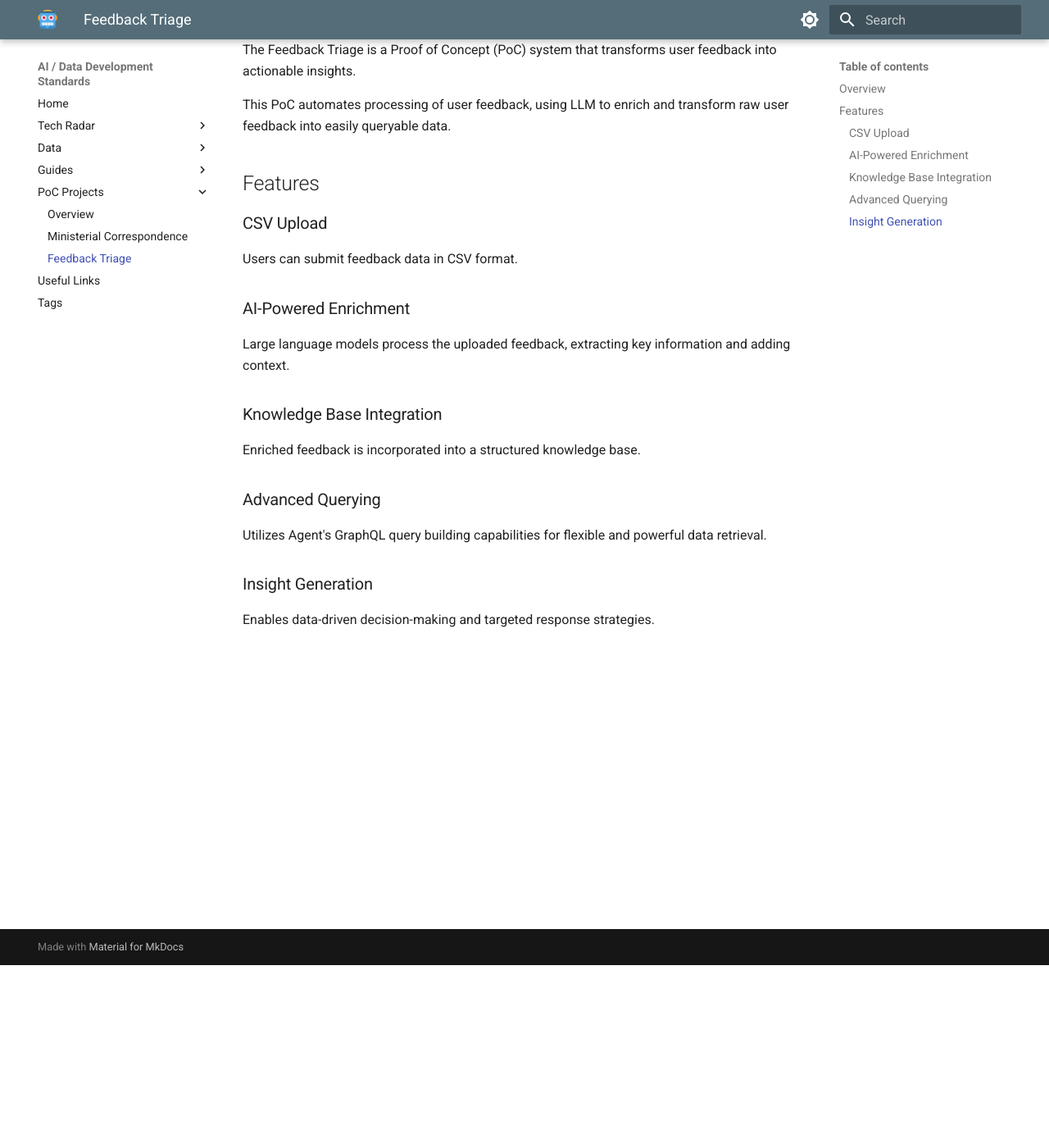
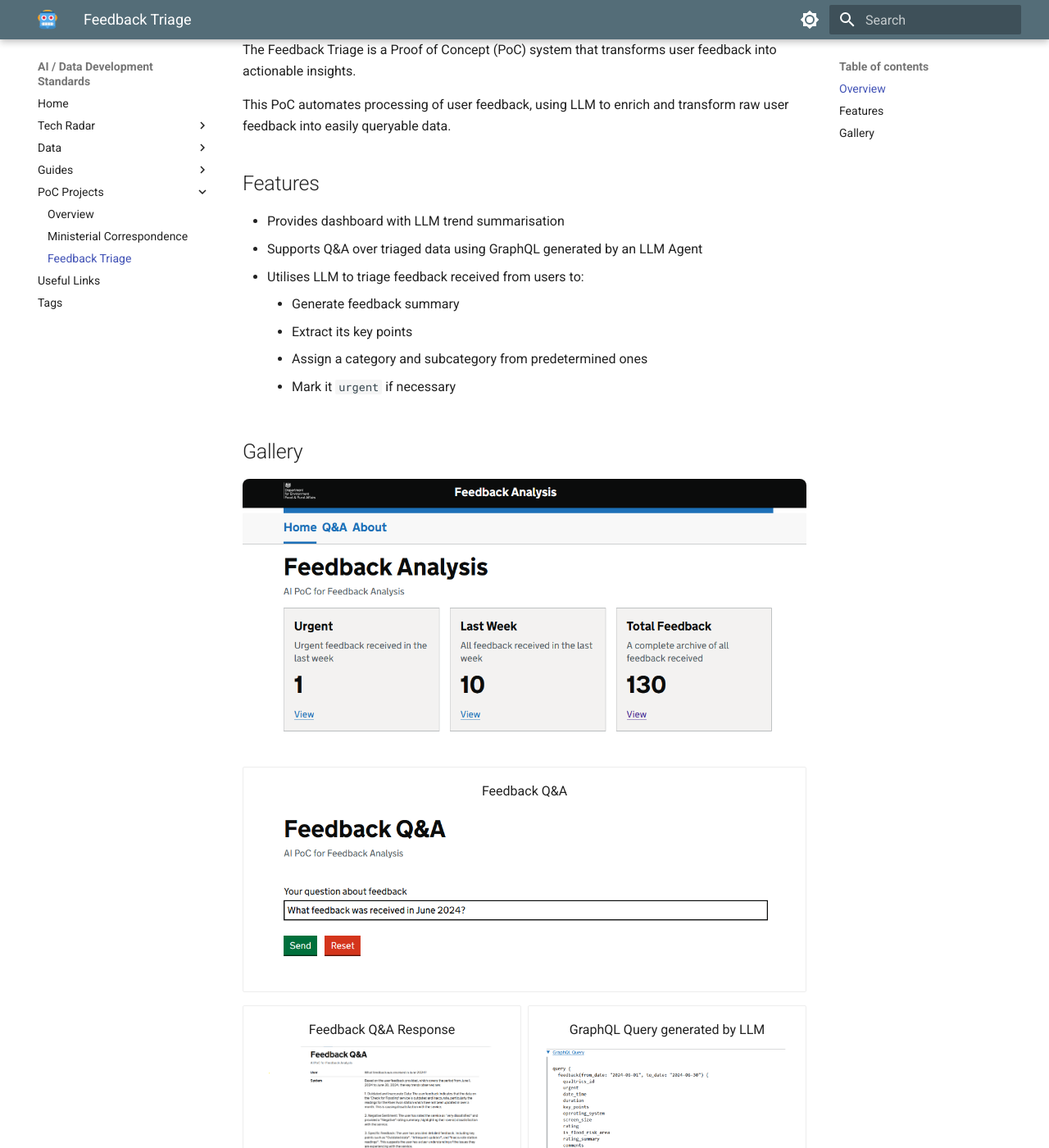
Before and after one commit to DEFRA/ai-data-development-standards, an MkDocs documentation site: the page built from docs/projects/feedback-triage.md, in a window 1280 px wide and 1400 px high, scrolled down 223 px. Shown: the whole window at 82% size. Built offline with MkDocs 1.6.1 and Material for MkDocs 9.7.7, drawn with Linux system fonts in a browser that asks for light colours.

Commit message:
add imgs to triage (#20)
* add imgs to triage

* implement changes

* capitalise bullet points

```diff
--- a/docs/projects/feedback-triage.md
+++ b/docs/projects/feedback-triage.md
@@ -13,22 +13,42 @@ This PoC automates processing of user feedback, using LLM to enrich and transfor
 
 ## Features
 
-### CSV Upload
+- Provides dashboard with LLM trend summarisation
+- Supports Q&A over triaged data using GraphQL generated by an LLM Agent
+- Utilises LLM to triage feedback received from users to:
+    - Generate feedback summary
+    - Extract its key points
+    - Assign a category and subcategory from predetermined ones
+    - Mark it `urgent` if necessary
 
-Users can submit feedback data in CSV format.
+## Gallery
 
-### AI-Powered Enrichment
+![GraphQL](../images/projects/feedback-triage/dashboard.png)
 
-Large language models process the uploaded feedback, extracting key information and adding context.
+<div class="grid cards" markdown>
 
-### Knowledge Base Integration
+-   Feedback Q&A
 
-Enriched feedback is incorporated into a structured knowledge base.
+    ![GraphQL](../images/projects/feedback-triage/qa.png)
 
-### Advanced Querying
+</div>
 
-Utilizes Agent's GraphQL query building capabilities for flexible and powerful data retrieval.
+<div class="grid cards" markdown>
 
-### Insight Generation
+-   Feedback Q&A Response
 
-Enables data-driven decision-making and targeted response strategies.
+    ![Response](../images/projects/feedback-triage/qa-response.png)
+
+-   GraphQL Query generated by LLM
+
+    ![GraphQL](../images/projects/feedback-triage/graph-ql.png)
+
+</div>
+
+<figure markdown="span">
+
+  <figcaption>Enriched Feedback</figcaption>
+
+  ![Enriched Feedback](../images/projects/feedback-triage/urgent.png){ width="600" }
+
+</figure>
```
Also changed, not shown: docs/images/projects/feedback-triage/dashboard.png (added), docs/images/projects/feedback-triage/graph-ql.png (added), docs/images/projects/feedback-triage/qa-response.png (added), docs/images/projects/feedback-triage/qa.png (added), docs/images/projects/feedback-triage/urgent.png (added), docs/images/projects/mcu/agent-response.png.
